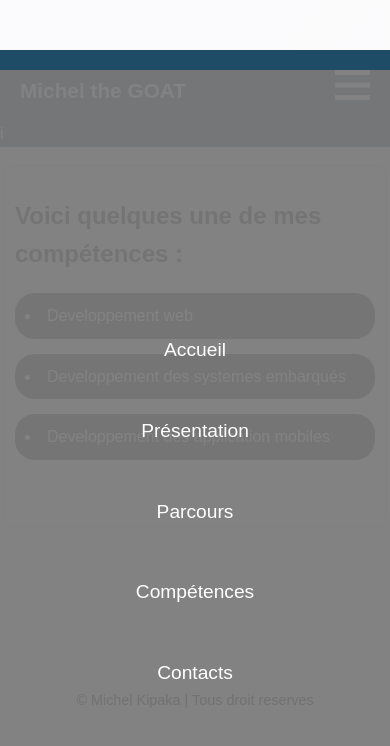
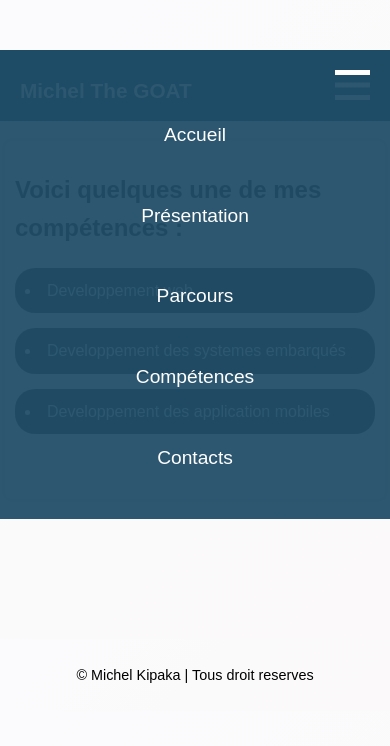
Before and after one commit to fantome-rouge08/MON-PORTEFOLIO, a plain HTML site: page competences.html in a window 390 px wide. Both pictures are taken after a click on the picture 352 px from the left and 85 px from the top of the page. Drawn offline with Linux system fonts and the light colour scheme.

Commit message:
Mise en place

```diff
--- a/competences.html
+++ b/competences.html
@@ -8,7 +8,7 @@
 </head>
 <body>
     <header>
-        <h1>Michel the GOAT</h1>
+        <h1>Michel The GOAT</h1>
         <nav class="nav-bar">
             <ul>
                 <li><a href="index.html">Accueil</a></li>
@@ -18,7 +18,7 @@
                 <li><a href="contacts.html">Contacts</a></li>
             </ul>
         </nav>
-        <img src="./images/menu-btn.png" alt="" class="menu-hamburger">i
+        <img src="./images/menu-btn.png" alt="Menu" class="menu-hamburger">
     </header>
    <main>
       <section id="competences">
--- a/index.css
+++ b/index.css
@@ -119,14 +119,19 @@ footer{
         top: 60px;
         left: 0;
         width: 100%;
-        height: 100vh;
-        background-color:#7b7a7aee;
-        display: none;
-        padding: 20px 0;
+        max-height: 0;
+        overflow: hidden;
+        background-color: #1e4b66ee;
+        opacity: 0;
+        transition: max-height 0.4s cubic-bezier(.4,0,.2,1), opacity 0.3s;
+        display: flex;
+        padding: 0;
         z-index: 2000;
     }
     .nav-bar.mobile-menu ul {
-        display: flex;
+        max-height: 100vh; /* Laisse toute la hauteur disponible */
+        opacity: 1;
+        padding: 20px 0;
     }
     .nav-bar ul li {
         margin: 10px 0;
--- a/style.css
+++ b/style.css
@@ -50,45 +50,58 @@ header{
     color: white;
     padding: 0px;
     align-items: center;
-    gap:350px;
+    gap:300px;
 }
 
 header h1{
     margin-left: 50px;
 }
 
-
 header p{
     font-size: 1.5em;
     margin-top: 0;
 }
 
-nav ul {
+.nav-bar{
+    margin-left: -120px;
+}
+
+nav ul{
     list-style: none;
-    padding: 0px;
-    margin-top: 10px;
+    padding: 0;
+    margin-top: 15px;
     display: flex;
     justify-content: center;
 }
 
-nav ul li {
-    margin: 0;
+nav ul li{
+    margin: 0 10px;
 }
 
-nav ul li a {
+nav ul li a{
     font-size: 1rem;
     display: block;
     padding: 15px 20px;
-    color: #fff;
+    color: white;
     text-decoration: none;
+}
 
+header img{
+    display: none;
+    position: absolute;
+    right: 50px;
+    top: 25px;
+    width: 35px;
 }
+
 main {
     background: linear-gradient(135deg,#fbfbfd,#fbf9f9);
     padding: 20px;
 }
 
-
+.nav-bar-skills{
+    padding: 0px;
+}
 
 /* Style pour les sections de toutes les pages*/
 
@@ -209,15 +222,19 @@ form{
         top: 60px;
         left: 0;
         width: 100%;
-        height: 100vh;
-        background-color: #7b7a7aee;
-
-        display: none;
-        padding: 20px 0;
+        max-height: 0;
+        overflow: hidden;
+        background-color: #1e4b66ee;
+        opacity: 0;
+        transition: max-height 0.4s cubic-bezier(.4,0,.2,1), opacity 0.3s;
+        display: flex;
+        padding: 0;
         z-index: 2000;
     }
     .nav-bar.mobile-menu ul {
-        display: flex;
+        max-height: 100vh; /* Laisse toute la hauteur disponible */
+        opacity: 1;
+        padding: 20px 0;
     }
     .nav-bar ul li {
         margin: 10px 0;
```
Also changed, not shown: presentation.html (+0 -1 lines), script.js (added).
